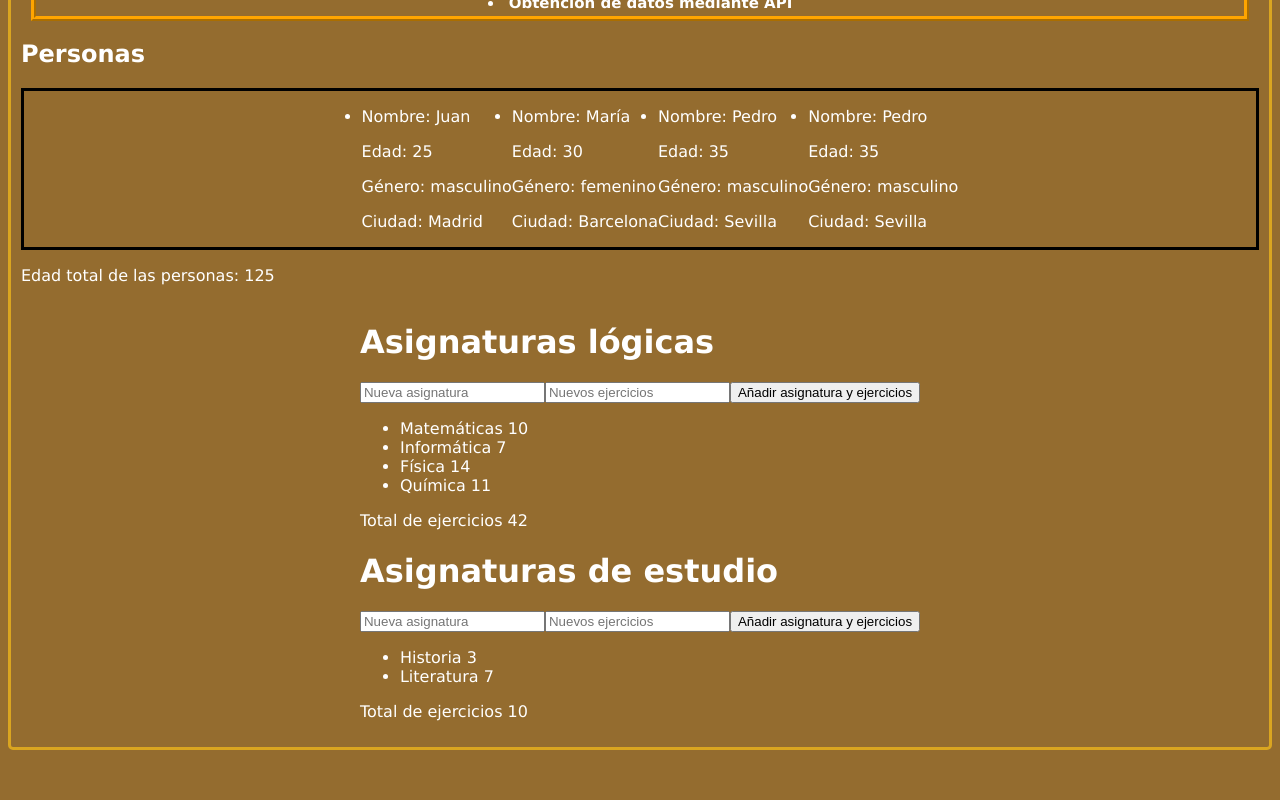
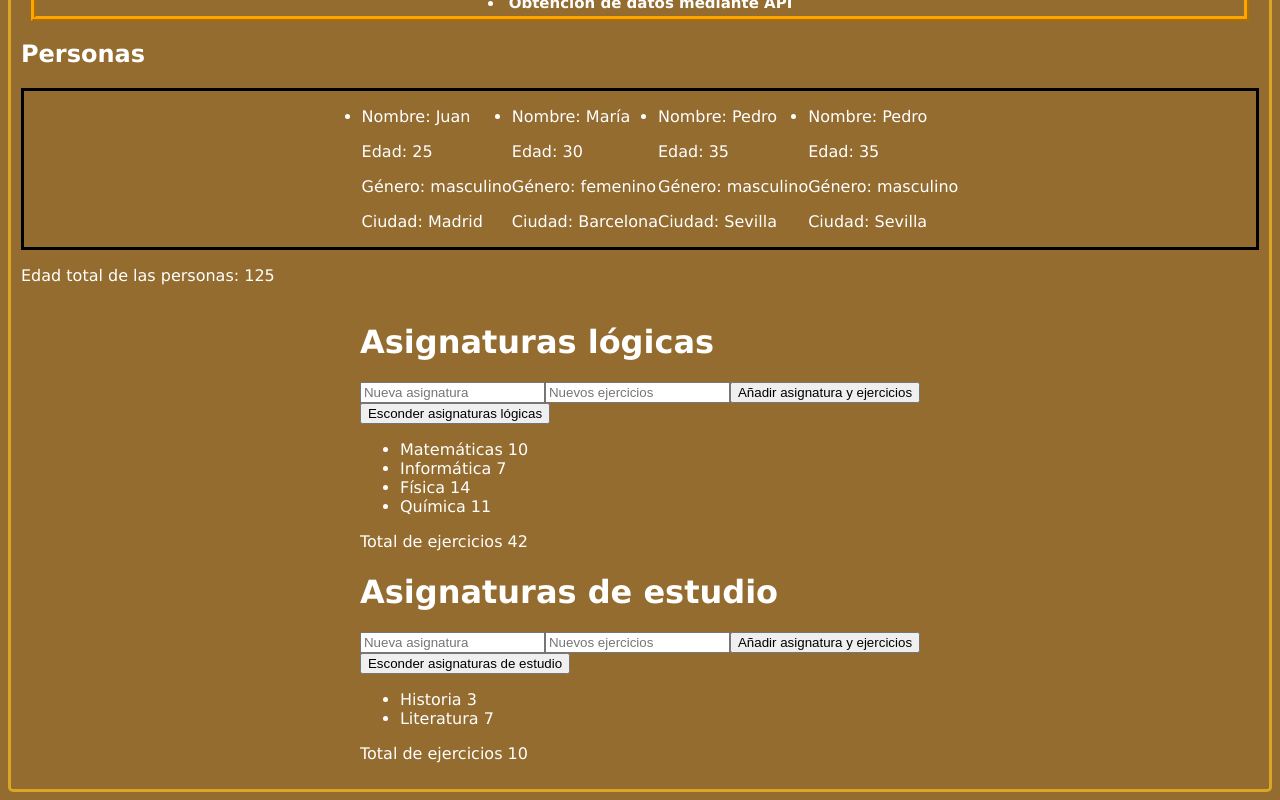
Before and after one commit to Aerendyll/fso-react-app-build-project, a React (Vite) app: page / in a window 1280 px wide. Shown: the part 2089-2889 px from the top of the page. Before the commit the page ends 2847 px from the top, so only its background shows below. Built offline with nearby package versions, Linux system fonts and the light colour scheme.

Commit message:
fso-react-project-app

```diff
--- a/src/components/Course.jsx
+++ b/src/components/Course.jsx
@@ -48,12 +48,18 @@ const Course = () => {
 
   const [newNote0, setNewNote0] = useState("");
   const [newExercise0, setNewExercise0] = useState("");
+  const [toggleBtn, setToggleBtn] = useState(true);
+
+  const toggleAsignaturas = () => {
+    setToggleBtn(!toggleBtn);
+  };
 
   const addNotes0 = (event) => {
     event.preventDefault();
     const noteObject = {
       name: newNote0,
-      exercises: parseInt(newExercise0)
+      exercises: parseInt(newExercise0),
+      id: courses[0].parts.length + 1,
     };
     const updatedParts0 = [...courses[0].parts, noteObject];
 
@@ -68,12 +74,18 @@ const Course = () => {
 
   const [newNote1, setNewNote1] = useState("");
   const [newExercise1, setNewExercise1] = useState("");
+  const [toggleBtn1, setToggleBtn1] = useState(true);
+
+  const toggleAsignaturas1 = () => {
+    setToggleBtn1(!toggleBtn1);
+  };
 
   const addNotes1 = (event) => {
     event.preventDefault();
     const noteObject = {
       name: newNote1,
-      exercises: parseInt(newExercise1)
+      exercises: parseInt(newExercise1),
+      id: courses[1].parts.length + 1,
     };
     const updatedParts1 = [...courses[1].parts, noteObject];
 
@@ -91,6 +103,7 @@ const Course = () => {
       <div className="divPadreCourse">
         <div className="h1Course">
           <h1>{courses[0].name}</h1>
+
           <form onSubmit={addNotes0}>
             <input
               value={newNote0}
@@ -104,6 +117,12 @@ const Course = () => {
             />
             <button type="submit">Añadir asignatura y ejercicios</button>
           </form>
+          <button onClick={toggleAsignaturas}>
+            {" "}
+            {toggleBtn ? "Esconder" : "Mostrar"} asignaturas lógicas
+          </button>
+          {toggleBtn && (
+            <>
               <ul>
                 {courses[0].parts.map((part, index) => (
                   <li key={index}>
@@ -117,6 +136,8 @@ const Course = () => {
                   return sum + valor.exercises;
                 }, 0)}
               </p>
+            </>
+          )}
         </div>
         <div className="h1Course">
           <h1>{courses[1].name}</h1>
@@ -133,6 +154,11 @@ const Course = () => {
             />
             <button type="submit">Añadir asignatura y ejercicios</button>
           </form>
+          <button onClick={toggleAsignaturas1}>
+            {toggleBtn1 ? "Esconder" : "Mostrar"} asignaturas de estudio
+          </button>
+          {toggleBtn1 && (
+            <>
               <ul>
                 {courses[1].parts.map((part, index) => (
                   <li key={index}>
@@ -146,6 +172,9 @@ const Course = () => {
                   return sum + valor.exercises;
                 }, 0)}
               </p>
+            </>
+          )}
+
         </div>
       </div>
     </div>
--- a/src/components/SeccionGatos.jsx
+++ b/src/components/SeccionGatos.jsx
@@ -1,12 +1,8 @@
-
 import { useState } from "react";
 import React from "react";
 import Gato from "../Gato";
 import { ToastContainer } from "react-toastify";
 import "react-toastify/dist/ReactToastify.css";
-
-
-
 
 const gatos = [
   {
@@ -29,10 +25,14 @@ const gatos = [
 const SeccionGatos = () => {
   const [total, setTotal] = useState(0);
 
-  const resetBtn = () =>{
-    setTotal(0)
+  const resetBtn = () => {
+    setTotal(0);
+    const gatosElements = document.getElementsByClassName("gatos");
+    for (let i = 0; i < gatosElements.length; i++) {
+      gatosElements[i].style.display = "block";
+    }
+  };
 
-  }
   return (
     <div className="div1">
       <h2 className="h2texto">
@@ -40,10 +40,18 @@ const SeccionGatos = () => {
         botón se esconderán respectivamente y sumarán el precio a un contador
         llamado Total.
       </h2>
-      <h2 className="totalPay">Total a pagar : {total} € <button onClick={resetBtn}> Reset </button></h2>
+      <h2 className="totalPay">
+        Total a pagar : {total} € <button onClick={resetBtn}> Reset </button>
+      </h2>
       <div className="cajaCentral">
         {gatos.map((gato, index) => (
-          <Gato key={index} nombre={gato.nombre} color={gato.color} precio={gato.precio} setTotal={setTotal} />
+          <Gato
+            key={index}
+            nombre={gato.nombre}
+            color={gato.color}
+            precio={gato.precio}
+            setTotal={setTotal}
+          />
         ))}
         <ToastContainer />
       </div>
```
Lines whose indentation alone changed are shown as unchanged.
